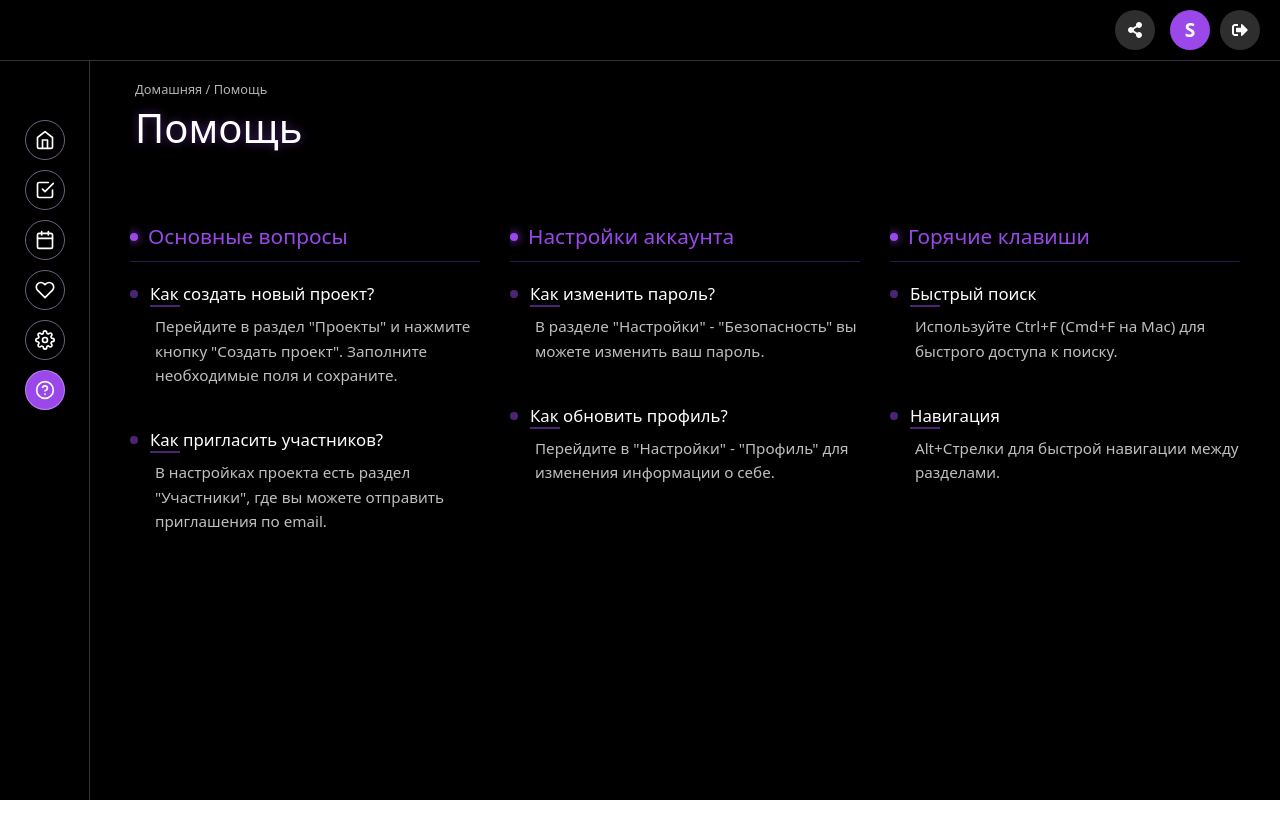
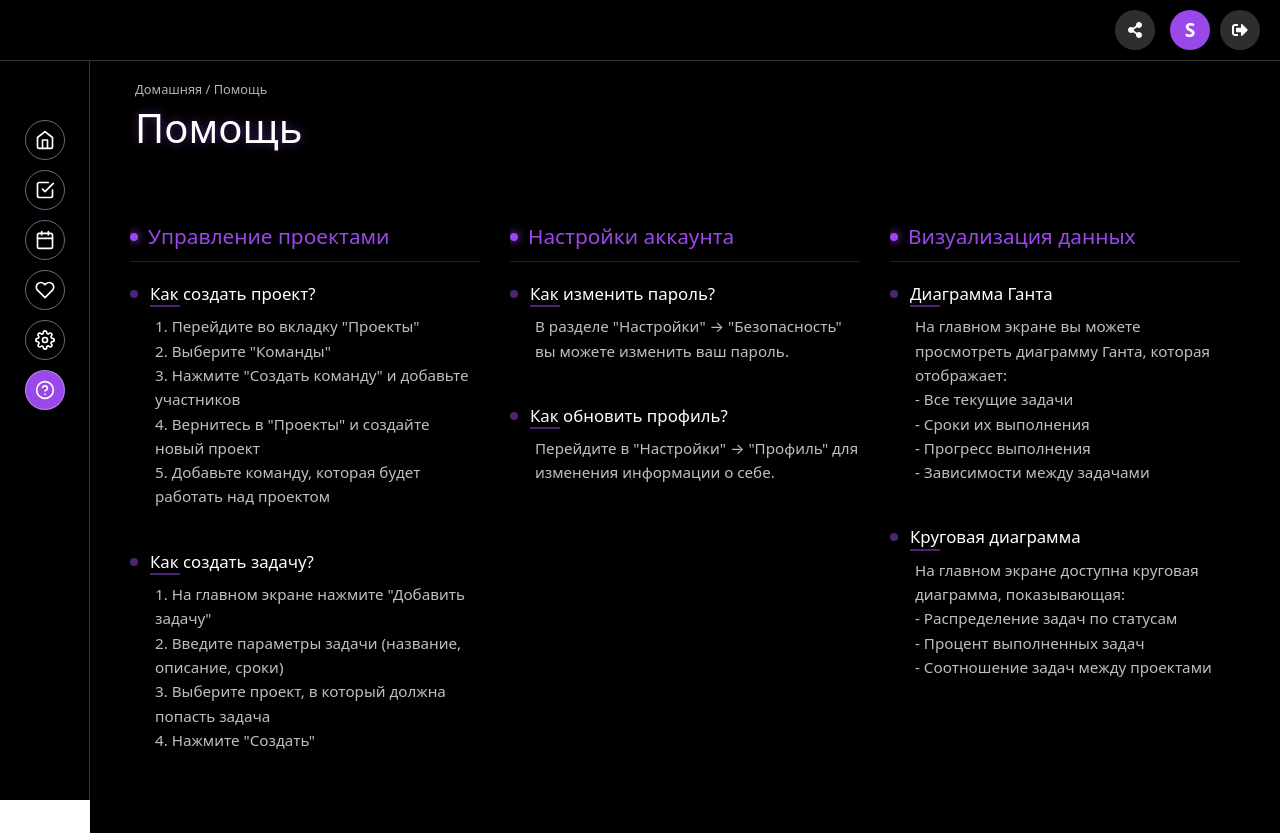
Before and after one commit to petaevd/tracker, a React (Create React App) app in the folder front/: page /help in a window 1280 px wide. Before the commit the page ends 800 px from the top, so only its background shows below. Built offline with nearby package versions, Linux system fonts and the light colour scheme; sample sign-in values are in the browser's storage.

Commit message:
редактирование хелпа

```diff
--- a/front/package.json
+++ b/front/package.json
@@ -12,10 +12,11 @@
     "axios": "^1.8.4",
     "bootstrap": "^5.3.3",
     "chart.js": "^3.9.1",
+    "framer-motion": "^12.9.7",
     "gantt-task-react": "^0.3.9",
-    "framer-motion": "^12.9.7",
     "jwt-decode": "^4.0.0",
     "react": "^18.2.0",
+    "react-animations": "^1.0.0",
     "react-bootstrap": "^2.10.9",
     "react-chartjs-2": "^4.3.1",
     "react-dom": "^18.2.0",
@@ -23,11 +24,13 @@
     "react-icons": "^5.5.0",
     "react-intersection-observer": "^9.16.0",
     "react-redux": "^9.2.0",
+    "react-reveal": "^1.2.2",
     "react-router-dom": "^7.5.3",
     "react-scripts": "5.0.1",
     "react-toastify": "^11.0.5",
     "redux": "^5.0.1",
     "redux-thunk": "^3.1.0",
+    "styled-components": "^6.1.17",
     "typescript": "4.9.5",
     "web-vitals": "^2.1.4"
   },
--- a/front/src/pages/Help/Help.js
+++ b/front/src/pages/Help/Help.js
@@ -139,23 +139,30 @@ const Help = () => {
                 animate={{ opacity: 1 }}
                 transition={{ delay: 0.4 }}
               >
-                Основные вопросы
+                Управление проектами
               </motion.span>
             </h2>
             <motion.div className="help-item" variants={questionVariants}>
               <motion.h3 className="help-question" whileHover="hover">
-                Как создать новый проект?
+                Как создать проект?
               </motion.h3>
               <motion.p className="help-answer" variants={answerVariants}>
-                Перейдите в раздел "Проекты" и нажмите кнопку "Создать проект". Заполните необходимые поля и сохраните.
+                1. Перейдите во вкладку "Проекты"<br />
+                2. Выберите "Команды"<br />
+                3. Нажмите "Создать команду" и добавьте участников<br />
+                4. Вернитесь в "Проекты" и создайте новый проект<br />
+                5. Добавьте команду, которая будет работать над проектом
               </motion.p>
             </motion.div>
             <motion.div className="help-item" variants={questionVariants}>
               <motion.h3 className="help-question" whileHover="hover">
-                Как пригласить участников?
+                Как создать задачу?
               </motion.h3>
               <motion.p className="help-answer" variants={answerVariants}>
-                В настройках проекта есть раздел "Участники", где вы можете отправить приглашения по email.
+                1. На главном экране нажмите "Добавить задачу"<br />
+                2. Введите параметры задачи (название, описание, сроки)<br />
+                3. Выберите проект, в который должна попасть задача<br />
+                4. Нажмите "Создать"
               </motion.p>
             </motion.div>
           </AnimatedSection>
@@ -175,7 +182,7 @@ const Help = () => {
                 Как изменить пароль?
               </motion.h3>
               <motion.p className="help-answer" variants={answerVariants}>
-                В разделе "Настройки" - "Безопасность" вы можете изменить ваш пароль.
+                В разделе "Настройки" → "Безопасность" вы можете изменить ваш пароль.
               </motion.p>
             </motion.div>
             <motion.div className="help-item" variants={questionVariants}>
@@ -183,7 +190,7 @@ const Help = () => {
                 Как обновить профиль?
               </motion.h3>
               <motion.p className="help-answer" variants={answerVariants}>
-                Перейдите в "Настройки" - "Профиль" для изменения информации о себе.
+                Перейдите в "Настройки" → "Профиль" для изменения информации о себе.
               </motion.p>
             </motion.div>
           </AnimatedSection>
@@ -195,23 +202,30 @@ const Help = () => {
                 animate={{ opacity: 1 }}
                 transition={{ delay: 0.6 }}
               >
-                Горячие клавиши
+                Визуализация данных
               </motion.span>
             </h2>
             <motion.div className="help-item" variants={questionVariants}>
               <motion.h3 className="help-question" whileHover="hover">
-                Быстрый поиск
+                Диаграмма Ганта
               </motion.h3>
               <motion.p className="help-answer" variants={answerVariants}>
-                Используйте Ctrl+F (Cmd+F на Mac) для быстрого доступа к поиску.
+                На главном экране вы можете просмотреть диаграмму Ганта, которая отображает:<br />
+                - Все текущие задачи<br />
+                - Сроки их выполнения<br />
+                - Прогресс выполнения<br />
+                - Зависимости между задачами
               </motion.p>
             </motion.div>
             <motion.div className="help-item" variants={questionVariants}>
               <motion.h3 className="help-question" whileHover="hover">
-                Навигация
+                Круговая диаграмма
               </motion.h3>
               <motion.p className="help-answer" variants={answerVariants}>
-                Alt+Стрелки для быстрой навигации между разделами.
+                На главном экране доступна круговая диаграмма, показывающая:<br />
+                - Распределение задач по статусам<br />
+                - Процент выполненных задач<br />
+                - Соотношение задач между проектами
               </motion.p>
             </motion.div>
           </AnimatedSection>
```
